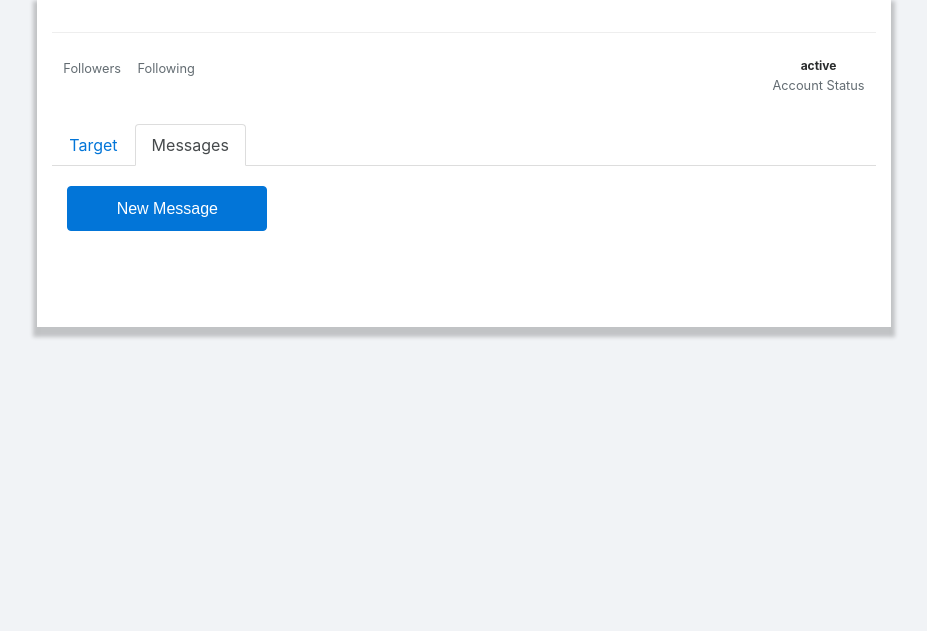
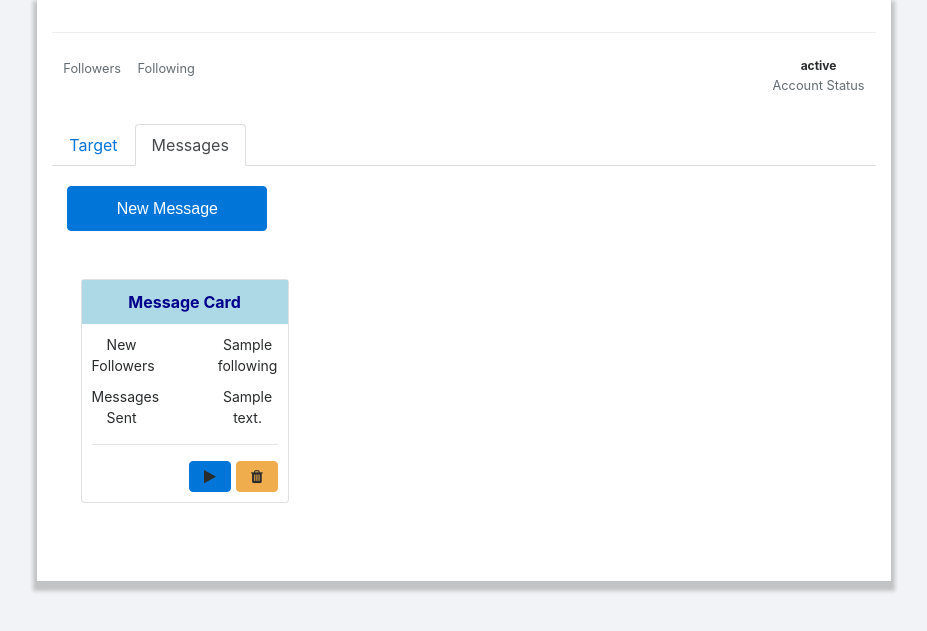
Before and after one commit to pysingh/Insta_web, a Django app: template templates/dashboard.html in a window 1280 px wide, after a click on "Messages". Shown: the part 71-702 px from the top of the page, without its empty margins (176-1103 px from the left). Run offline with Django 3.2, Linux system fonts and the light colour scheme; the template is opened without the code that fills it: most values are stand-ins (such as "Sample title", 1, 10 or a date in 2020); some libraries are stand-ins or nearby versions.

Commit message:
Code Refined.

```diff
--- a/templates/dashboard.html
+++ b/templates/dashboard.html
@@ -600,7 +600,37 @@ input.cmn-toggle-round-flat:checked + label:after
                       </div>
                       <br><br>
                       <div id="message_cards_panel" align="center" class="container row">
-                              <!--<div class="col-md-4">
+                          {% for i in msg_card %}
+                              <div class="col-md-4">
+                                  <div class="card" style="width: 13rem; margin-bottom: 30px;">
+                                      <div style="background-color: lightblue; position: relative;padding:10px;text-align: center;">
+                                          <span class="card-title" style="color: darkblue"><b>Message Card</b></span>
+                                      </div>
+                                      <div style="padding-top: 10px;">
+                                          <div class="row" style="padding: 0px 10px 10px 10px;">
+                                              <span class="col-md-5 font">New Followers</span>
+                                              <span class="col-md-2"></span>
+                                              <span class="col-md-5 font" >{{ i.following }}</span><br>
+                                          </div>
+                                          <div class="row" style="padding: 0px 10px 0px 10px;">
+                                              <span class="col-md-5 font">Messages Sent</span>
+                                              <span class="col-md-2"></span>
+                                              <span class="col-md-5 font">{{ i.messages_sent }}</span>
+                                          </div>
+                                      </div>
+                                      <div class="" align="right" style="padding: 0px 10px 10px 10px;">
+                                          <hr>
+                                          <a class="btn btn-primary fa-size tooltip_pause" type="button" id="{{ i.link_id }}" onclick="{{ i.pause_message }}">
+                                              {% if i.pause_status == False %}<i class="fa fa-pause" style=""></i>{% else %}<i class="fa fa-play" style=""></i>{% endif %}
+                                          </a>
+                                          <a class="btn btn-warning fa-size tooltip_delete" type="button" id="{{ i.link_id }}" onclick="{{ i.delete_message }}">
+                                              <i class="fa fa-trash" aria-hidden="true"></i>
+                                          </a>
+                                      </div>
+                                  </div>
+                              </div>
+                          {% endfor %}
+                          <!--<div class="col-md-4">
                                             <div class="card" style="width: 13rem; margin-bottom: 30px;">
                                                 <div style="background-color: lightblue; position: relative;padding:10px;text-align: center;">
                                                     <span class="card-title" style="color: darkblue"><b>Message Card</b></span>
```
Also changed, not shown: Insta_Web/views.py (+21 -1 lines).
